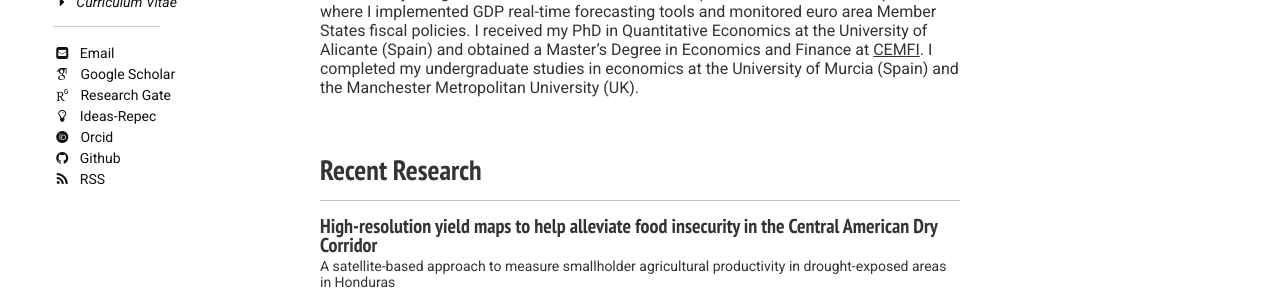
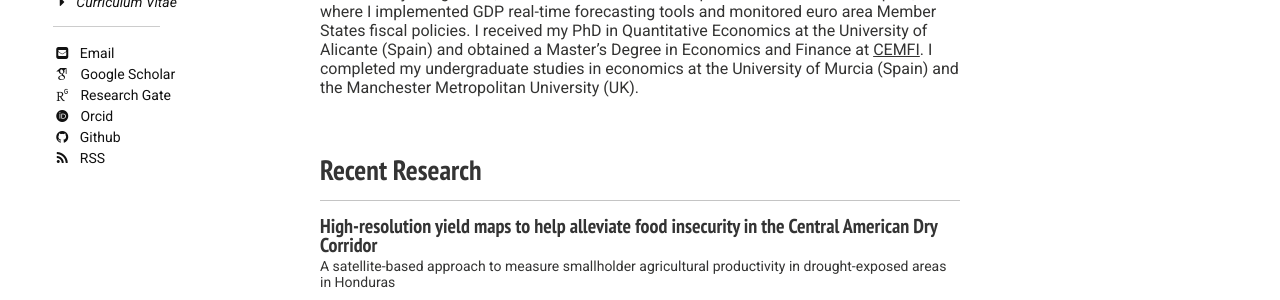
Before and after one commit to David-G-L/minimal_mistakes_site, a Jekyll site: the page built from index.md, in a window 1280 px wide. Shown: the part 738-1038 px from the top of the page. Built offline with Jekyll 4.4.1, drawn with Linux system fonts in a browser that asks for light colours; nearby versions of some CDN libraries; some web fonts are replaced.

Commit message:
WEB - December 2017

```diff
--- a/_includes/_author-bio.html
+++ b/_includes/_author-bio.html
@@ -18,8 +18,8 @@
   {% if author.email %}<a href="mailto:{{ author.email }}" class="author-social" target="_blank"><i class="fa fa-fw fa-envelope-square"></i> Email</a>{% endif %}
   {% if author.scholar %}<a href="https://scholar.google.com/citations?user={{ author.scholar }}" class="author-social" target="_blank"><i class="ai ai-fw ai-google-scholar"></i> Google Scholar</a>{% endif %}
   {% if author.researchgate %}<a href="https://www.researchgate.net/profile/{{ author.researchgate }}" class="author-social" target="_blank"><i class="ai ai-fw ai-researchgate"></i> Research Gate</a>{% endif %}
-  {% if author.ideas %}<a href="https://ideas.repec.org/f/{{ author.ideas }}.html" class="author-social" target="_blank"><i class="fa fa-fw fa-lightbulb-o"></i> Ideas-Repec</a>{% endif %}
-  {% if author.orcid %}<a href="http://orcid.org{{ author.orcid }}" class="author-social" target="_blank"><i class="ai ai-fw ai-orcid"></i> Orcid</a>{% endif %}
+  <!--{% if author.ideas %}<a href="https://ideas.repec.org/f/{{ author.ideas }}.html" class="author-social" target="_blank"><i class="fa fa-fw fa-lightbulb-o"></i> Ideas-Repec</a>{% endif %}-->
+ {% if author.orcid %}<a href="http://orcid.org{{ author.orcid }}" class="author-social" target="_blank"><i class="ai ai-fw ai-orcid"></i> Orcid</a>{% endif %}
   {% if author.github %}<a href="http://github.com/{{ author.github }}" class="author-social" target="_blank"><i class="fa fa-fw fa-github"></i> Github</a>{% endif %}
   {% if author.feed == true %}<a href="{{ site.url }}/feed" onclick="ga('send','event','RSS','Subscription')" class="author-social" target="_blank"><i class="fa fa-fw fa-rss"></i> RSS</a>{% endif %}
 
```
